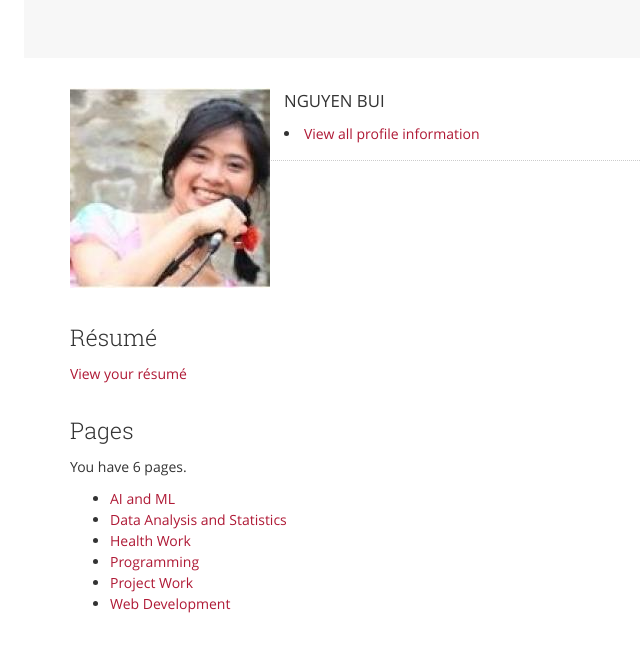
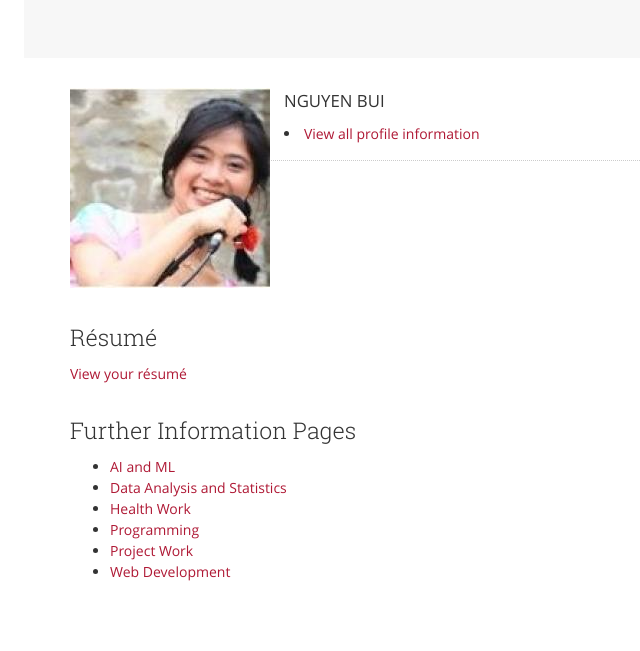
Before and after one commit to nguyenbui119/nguyenbui119.github.io, a plain HTML site: page index.html in a window 1280 px wide. Shown: the part 199-850 px from the top of the page, without its empty margins (0-640 px from the left). Drawn offline with Linux system fonts and the light colour scheme.

Commit message:
Update index.html
Added link.

```diff
--- a/index.html
+++ b/index.html
@@ -100,9 +100,7 @@
 
 </div>
 <div class="summary even" id="summary-view">
-    <h2>Pages</h2>
-
-<p>You have 6 pages.</p>
+    <h2>Further Information Pages</h2>
 <ul>
 
 
@@ -126,7 +124,7 @@
 
 
 
-    <li><a href="views/WEB-DEVELOPMENT/index.html">Web Development</a></li>
+    <li><a href="https://portfolio.hecomputing.co.uk/view/view.php?t=vaiKfTpuyDSZOQhjHeVw">Web Development</a></li>
 
 
 </ul>
```
